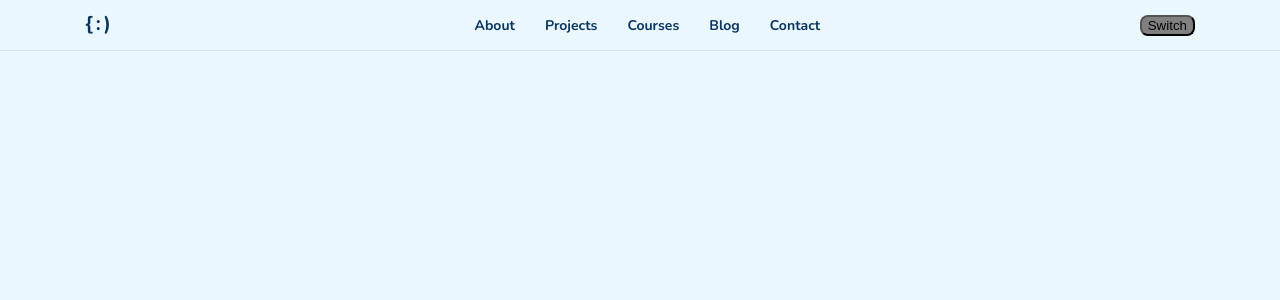
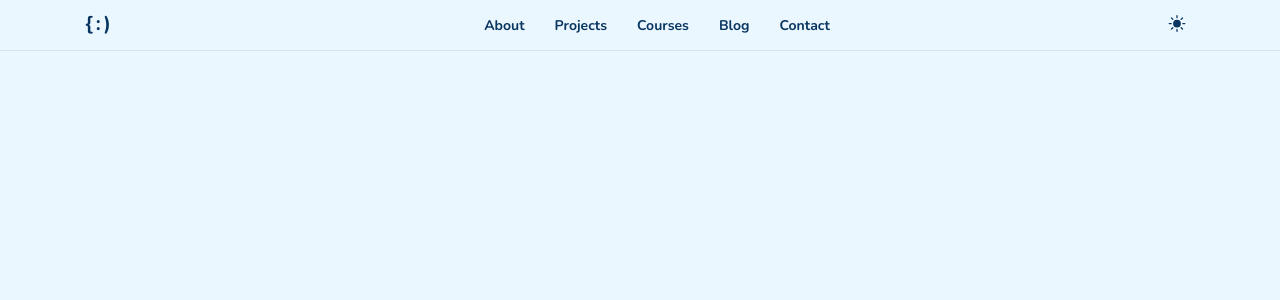
Before and after one commit to thepixelme/thepixelme2023-nextjs, a Next.js app: page / in a window 1280 px wide. Shown: the top 300 px of the page. Built offline with nearby package versions, Linux system fonts and the light colour scheme.

Commit message:
added react-icon lib, and also completed light-dark switch button

```diff
--- a/package.json
+++ b/package.json
@@ -18,6 +18,7 @@
     "next": "13.3.1",
     "react": "18.2.0",
     "react-dom": "18.2.0",
+    "react-icons": "^4.8.0",
     "styled-components": "^5.3.10",
     "typescript": "5.0.4"
   }
--- a/src/components/Shared.styles.tsx
+++ b/src/components/Shared.styles.tsx
@@ -15,33 +15,46 @@ import { breakpoints } from "./Breakpoint.styles";
 const palette = {
   black: '#111111',
   white: '#ffffff',
+
   blackBlue: '#012439',
   blackBlueRGB: '1, 36, 57',
+
   darkBlue: '#083661',
   darkBlueRGB: '8, 54, 97',
+
   lightBlue: '#0284ea',
   lightBlueRGB: '2, 132, 234',
+
   paleBlue: '#ebf7ff',
+  paleBlueRGB: '235, 247, 255',
+
   paleBlue2: '#cae9ff',
   paleBlue2RGB: '202, 233, 255',
+
   teal: '#64f0ff',
 }
 
 export const LightTheme = {
   brand1: palette.darkBlue,
   brand1RGB: palette.darkBlueRGB,
+
   accent1: palette.lightBlue,
   accent1RGB: palette.lightBlueRGB,
+
   site1: palette.blackBlue,
+
   site2: palette.paleBlue,
-  site2RGB: palette.paleBlue2RGB,
+  site2RGB: palette.paleBlueRGB,
 }
 
 export const DarkTheme = {
   brand1: palette.paleBlue2,
   brand1RGB: palette.paleBlue2RGB,
+
   accent1: palette.teal,
+
   site1: palette.paleBlue,
+
   site2: palette.blackBlue,
   site2RGB: palette.blackBlueRGB,
 }
--- a/src/components/SiteHeader/SiteHeader.styles.tsx
+++ b/src/components/SiteHeader/SiteHeader.styles.tsx
@@ -4,6 +4,7 @@ import { Container, zindex } from '../Shared.styles'
 
 type SiteHeaderProps = {
   active?: boolean
+  currentTheme?: string;
 }
 
 /**
@@ -255,7 +256,43 @@ export const ActionButtons = styled.div`
 
 `
 
-export const ActionSwitchTheme = styled.button`
-  background-color: gray;
+export const ActionToggleTheme = styled.button<SiteHeaderProps>`
+  margin: 0;
+  padding: 4px 10px;
   border-radius: 8px;
+  border: 0;
+  cursor: pointer;
+
+  font-family: inherit;
+  font-size: 100%;
+  line-height: 1;
+
+  background-color: transparent;
+  color: ${({ theme }) => theme.brand1};;
+  transition: all 0.3s ease-in-out;
+
+  &:hover {
+    color: ${({ theme }) => theme.accent1};
+  }
+
+  ${props =>
+    props.currentTheme === 'light' && `
+      span:first-child {
+        display: block;
+        transform: scale(1.3);
+      }
+      span:last-child {
+        display: none;
+      }
+    `}
+
+  ${props =>
+    props.currentTheme === 'dark' && `
+      span:first-child {
+        display: none;
+      }
+      span:last-child {
+        display: block;
+      }
+    `}
 `
--- a/src/components/SiteHeader/SiteHeader.tsx
+++ b/src/components/SiteHeader/SiteHeader.tsx
@@ -1,17 +1,20 @@
 import { useState } from 'react'
 import Link from 'next/link'
+import { HiMoon, HiSun } from "react-icons/hi2";
+
 import {
   Header, HeaderContainer,
   Branding, BrandLink,
   Nav, NavTrigger,
-  ActionButtons, ActionSwitchTheme
+  ActionButtons, ActionToggleTheme
 } from './SiteHeader.styles'
 
 type SiteHeaderProps = {
   toggleTheme?: () => void;
+  theme: string;
 }
 
-export default function SiteHeader({ toggleTheme } : SiteHeaderProps) {
+export default function SiteHeader({ toggleTheme, theme } : SiteHeaderProps) {
 
   const [navActive, setNavActive] = useState(false);
 
@@ -56,9 +59,13 @@ export default function SiteHeader({ toggleTheme } : SiteHeaderProps) {
         </Nav>
 
         <ActionButtons>
-          <ActionSwitchTheme onClick={toggleTheme}>
-            Switch
-          </ActionSwitchTheme>
+          <ActionToggleTheme
+            onClick={toggleTheme}
+            currentTheme={theme}
+          >
+            <span> <HiSun /> </span>
+            <span> <HiMoon /> </span>
+          </ActionToggleTheme>
         </ActionButtons>
 
       </HeaderContainer>
--- a/src/pages/_app.tsx
+++ b/src/pages/_app.tsx
@@ -6,6 +6,10 @@ import { LightTheme, DarkTheme } from '@/components/Shared.styles'
 import GlobalStyle from '@/components/Global.styles'
 
 export default function App({ Component, pageProps }: AppProps) {
+
+  /**
+   * toggleTheme theme light/dark
+   */
 
   const [theme, setTheme] = useState('light')
 
@@ -22,10 +26,12 @@ export default function App({ Component, pageProps }: AppProps) {
     localStorage.setItem('theme', selectedTheme);
   }
 
+  /* ##END## toggleTheme theme light/dark */
+
   return (
     <ThemeProvider theme={ theme == 'light' ? LightTheme : DarkTheme }>
       <GlobalStyle />
-      <Component {...pageProps} toggleTheme={toggleTheme} />
+      <Component {...pageProps} toggleTheme={toggleTheme} theme={theme} />
     </ThemeProvider>
   )
 }
--- a/src/pages/index.tsx
+++ b/src/pages/index.tsx
@@ -3,9 +3,10 @@ import SiteHeader from '@/components/SiteHeader/SiteHeader'
 
 type HomePageProps = {
   toggleTheme?: () => void;
+  theme: string;
 }
 
-export default function Home({ toggleTheme } : HomePageProps) {
+export default function Home({ toggleTheme, theme } : HomePageProps) {
   return (
     <>
       <Head>
@@ -15,7 +16,7 @@ export default function Home({ toggleTheme } : HomePageProps) {
         <link rel="icon" href="/favicon.ico" />
       </Head>
 
-      <SiteHeader toggleTheme={toggleTheme} />
+      <SiteHeader toggleTheme={toggleTheme} theme={theme} />
 
       <main>
       </main>
```
Also changed, not shown: 1 other file (tests, documents, lock files or other folders).
